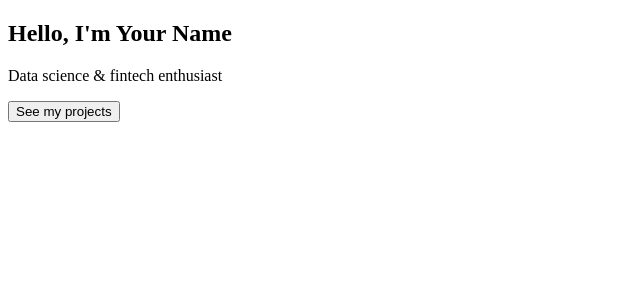
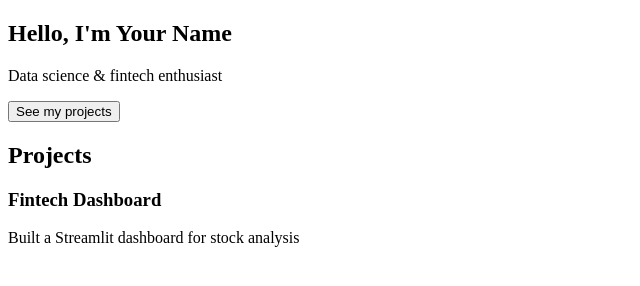
Before and after one commit to leedahyun3/temphome, a plain HTML site: page index.html in a window 1280 px wide. Shown: the whole page, without its empty margins (0-640 px from the left). Drawn offline with Linux system fonts and the light colour scheme.

Commit message:
Update index.html

```diff
--- a/index.html
+++ b/index.html
@@ -9,5 +9,13 @@
     <p>Data science & fintech enthusiast</p>
     <button>See my projects</button>
   </section>
+  <section class="projects">
+    <h2>Projects</h2>
+    <article class="project">
+      <h3>Fintech Dashboard</h3>
+      <p>Built a Streamlit dashboard for stock analysis</p>
+    </article>
+    <!-- More projects -->
+  </section>
 </body>
 </html>
```
